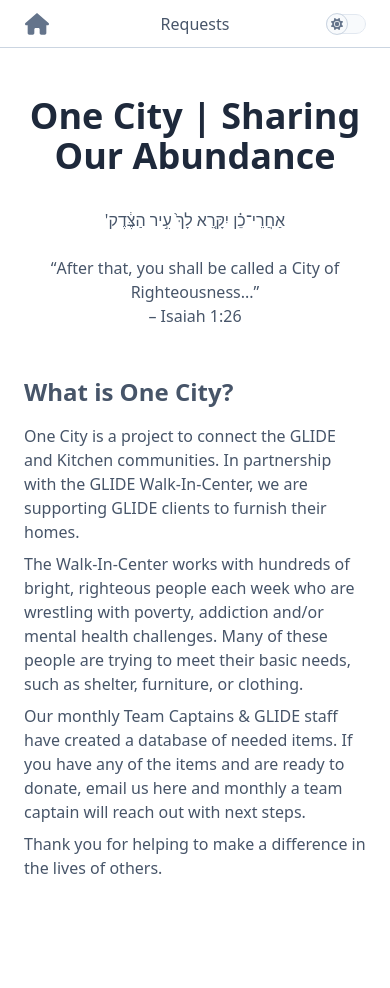
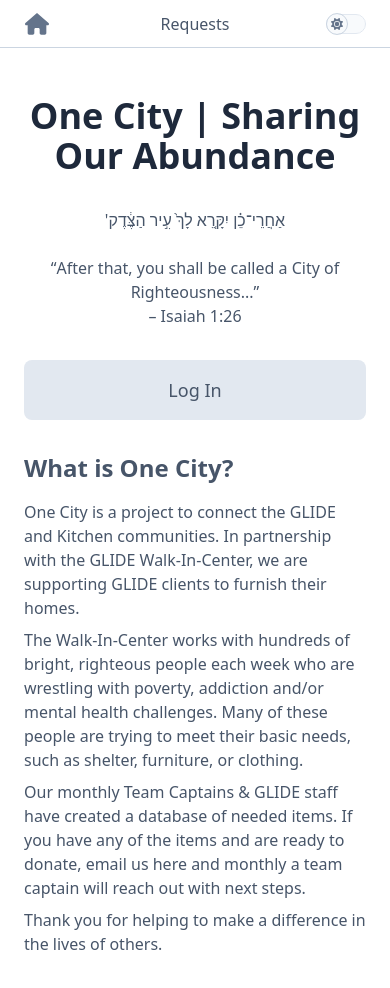
Before and after one commit to zsakowitz/one-city, a SvelteKit app: page / in a window 390 px wide. Shown: the top 988 px of the page. Before the commit the page ends 920 px from the top, so only its background shows below. Built offline with nearby package versions, Linux system fonts and the light colour scheme; no server answers.

Commit message:
Add log out and log in to main page

```diff
--- a/src/lib/Navigation.svelte
+++ b/src/lib/Navigation.svelte
@@ -1,5 +1,5 @@
 <script lang="ts">
-  import { faCity, faHome } from "@fortawesome/free-solid-svg-icons"
+  import { faHome } from "@fortawesome/free-solid-svg-icons"
   import Fa from "./Fa.svelte"
   import ThemeSwitcher from "./ThemeSwitcher.svelte"
 
--- a/src/routes/+page.svelte
+++ b/src/routes/+page.svelte
@@ -16,11 +16,25 @@
 </div>
 
 {#if data && data.name}
-  <p
+  <form
     class="mx-auto mb-4 w-[36rem] max-w-full rounded-lg bg-z-body-selected px-8 py-4 text-center text-lg font-light text-z transition"
+    method="post"
+    action="/log-out"
   >
     Welcome, {data.name}!
-  </p>
+
+    <button
+      class="inline flex-1 items-center justify-center whitespace-nowrap rounded-lg border border-transparent px-2 py-0.5 text-center text-sm font-normal italic text-z underline decoration-transparent decoration-1 underline-offset-2 ring-z-focus transition hover:decoration-current focus-visible:border-z-focus focus-visible:outline-none focus-visible:ring"
+      type="submit">(log out)</button
+    >
+  </form>
+{:else}
+  <a
+    class="mx-auto mb-4 block w-[36rem] max-w-full rounded-lg bg-z-body-selected px-8 py-4 text-center text-lg font-light text-z transition sm:hidden"
+    href="/log-in"
+  >
+    Log In
+  </a>
 {/if}
 
 <div class="mx-auto w-[32rem] max-w-full">
```
